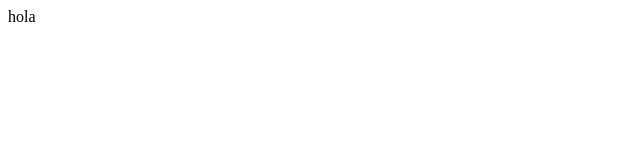
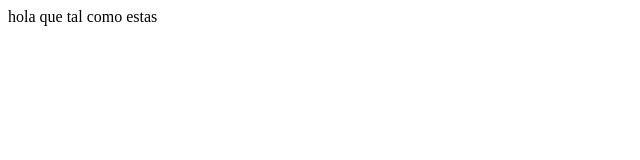
Before and after one commit to edjahevs94/Taller_Github, a plain HTML site: page index.html in a window 1280 px wide. Shown: the whole page, without its empty margins (0-640 px from the left). Drawn offline with Linux system fonts and the light colour scheme.

Commit message:
cambio en el div

```diff
--- a/index.html
+++ b/index.html
@@ -1,5 +1,5 @@
 <html>
     <body>
-        <div>hola</div>
+        <div>hola que tal como estas</div>
     </body>
 </html>
```
